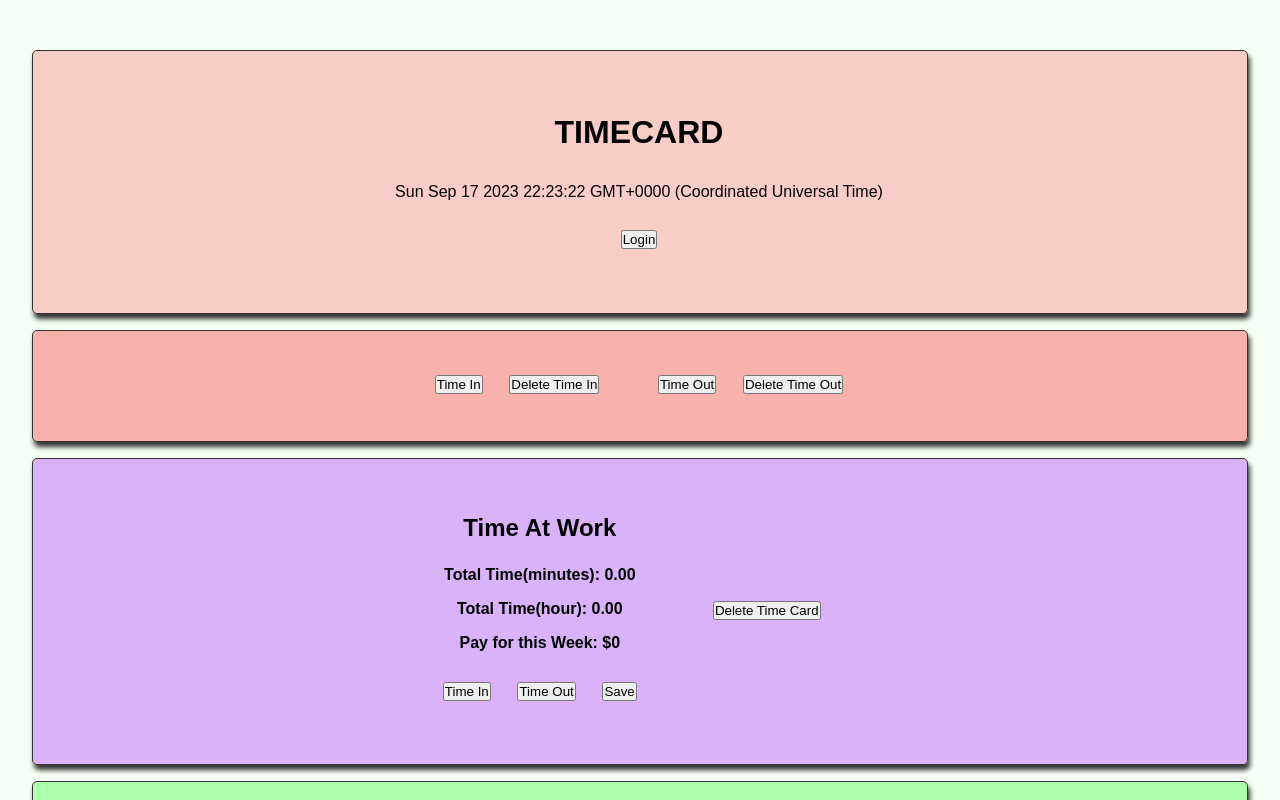
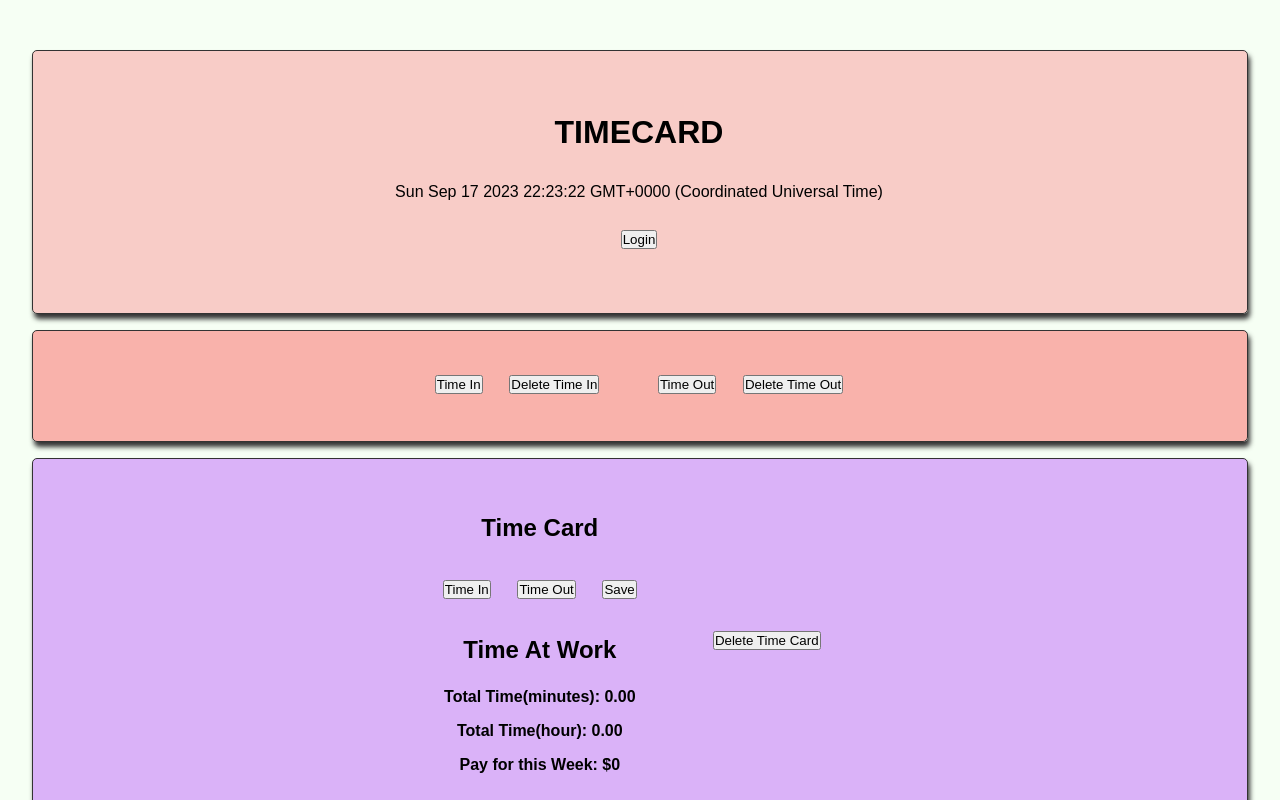
Before and after one commit to RicVUy/flatiron-project-phase-2, a React (Create React App) app: page /EmployeeLogin in a window 1280 px wide. Shown: the top 800 px of the page. Built offline with nearby package versions, Linux system fonts and the light colour scheme; data requests are answered from the project's data file.

Commit message:
altered pay for this week and total time in save

```diff
--- a/src/components/Employee/EmployeeLogin.js
+++ b/src/components/Employee/EmployeeLogin.js
@@ -1,7 +1,4 @@
 import React, { useState } from 'react';
-
-
-
 
 function EmployeeLogin() {
   const [formData, setFormData] = useState({
@@ -12,9 +9,6 @@ function EmployeeLogin() {
   const [employeeData, setEmployeeData] = useState(null);
   const [loginError, setLoginError] = useState('');
 
-
-  //console.log(employees1[1].name)
-    //  console.log(employees1[1].password)
   const handleInputChange = (e) => {
     const { name, value } = e.target;
     setFormData({ ...formData, [name]: value });
@@ -115,7 +109,12 @@ function EmployeeLogin() {
           <h2>Employee Data</h2>
           <p>Name: {employeeData.name}</p>
           <p>Position: {employeeData.position}</p>
-
+          <p>schedule:{employeeData.schedule}</p>
+          <p>WorkTime:{employeeData.workTime}</p>
+          <p>Pay per hour:${employeeData.payPerHour}</p>
+          <p>Time In:{employeeData.timeInEvents}</p>
+          <p>Time Out:{employeeData.timeOutEvents}</p>
+          <p>Pay for this week: ${employeeData.payForThisWeek}</p>
         </div>
       )}
     </div>
--- a/src/components/Employee/TimeElapsed.js
+++ b/src/components/Employee/TimeElapsed.js
@@ -18,9 +18,8 @@ let totalTimeHour=0
     if (startTime) {
       setEndTime(Date.now());
       setTotalTime(totalTime + (Date.now() - startTime));
-       console.log(setTotalTime)
-       console.log(totalTime/60000)
-       setPayForThisWeek(((totalTime/60000)*14).toFixed(2))
+       //setPayForThisWeek(((totalTime/60000)*14).toFixed(2))
+       console.log(payForThisWeek)
     }
   };
 
@@ -29,7 +28,7 @@ let totalTimeHour=0
        duration = endTime - startTime;
         let durationMin = (duration/60000).toFixed(2)
       setElapsedTime(durationMin);
-
+      setPayForThisWeek(((totalTime/3600000)*14).toFixed(2))
     }
   }, [startTime, endTime]);
 
@@ -63,10 +62,7 @@ let totalTimeHour=0
 
   return (
     <div>
-      <h2>Time At Work</h2>
-      <h4>Total Time(minutes): {totalTimeMin}</h4>
-      <h4>Total Time(hour): {totalTimeHour}</h4>
-      <h4>Pay for this Week: ${payForThisWeek}</h4>
+      <h2>Time Card</h2>
       <button onClick={handleStartClick}>Time In</button>
 
       <button onClick={handleStopClick}>Time Out</button>
@@ -75,8 +71,11 @@ let totalTimeHour=0
         {startTime && <p>Time In: {new Date(startTime).toLocaleString()}</p>}
         {endTime && <p>Time Out: {new Date(endTime).toLocaleString()}</p>}
         {elapsedTime > 0 && <p>Time at Work: {elapsedTime} minutes</p>}
-
-      </div>
+    </div>
+    <h2>Time At Work</h2>
+      <h4>Total Time(minutes): {totalTimeMin}</h4>
+      <h4>Total Time(hour): {totalTimeHour}</h4>
+      <h4>Pay for this Week: ${payForThisWeek}</h4>
     </div>
   );
 }
```
